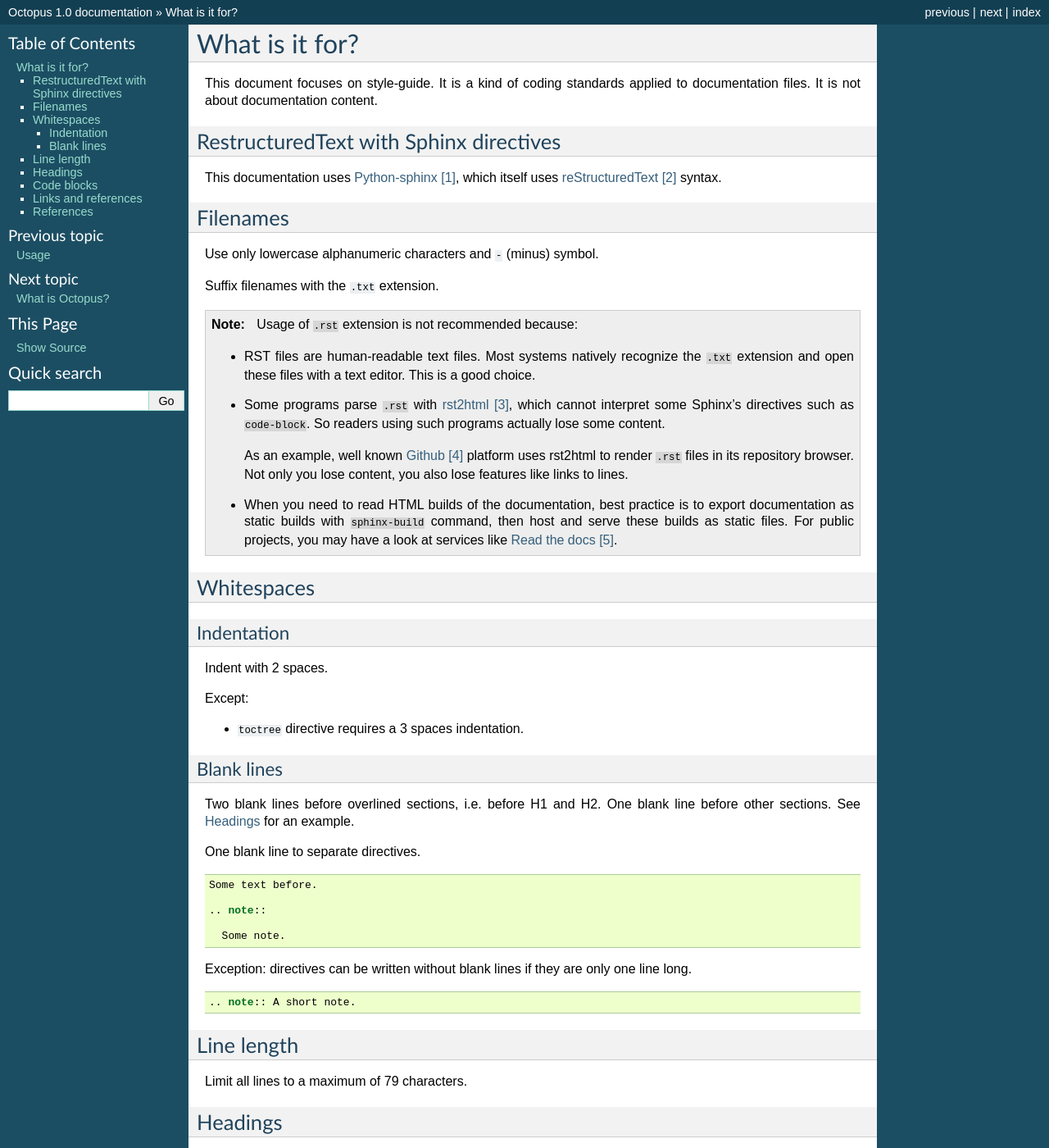
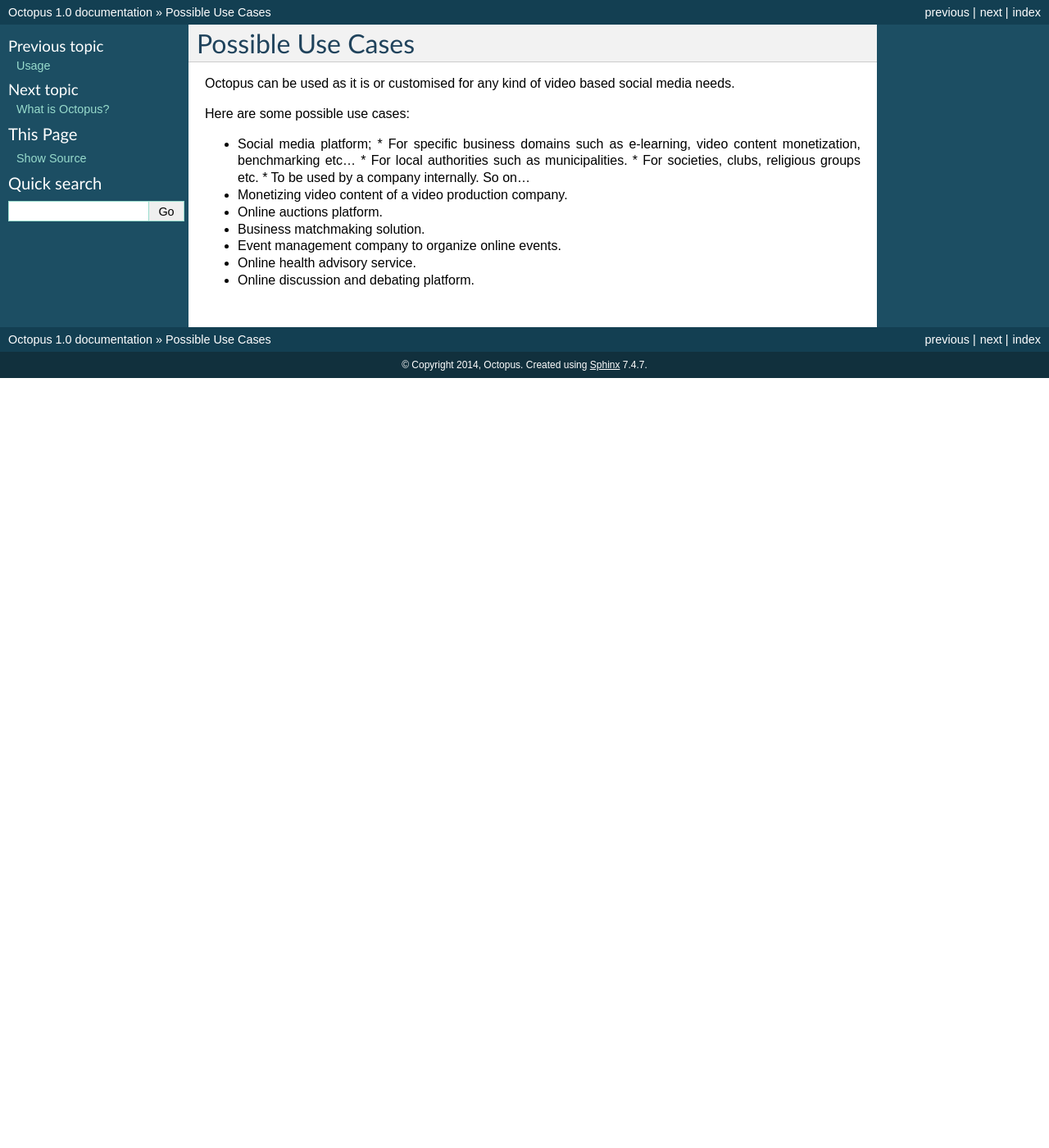
Before and after one commit to doganbros/doctopus, a Sphinx documentation site: the page built from docs/whatisitfor.txt, in a window 1280 px wide and 1400 px high. Shown: the whole window at 82% size. Built offline with Sphinx 7.4.7, drawn with Linux system fonts in a browser that asks for light colours; pages that are not in the unit, such as notebooks, are missing from menus; some of the changed text lies outside the part shown.

Commit message:
Update whatisitfor.txt

```diff
--- a/docs/whatisitfor.txt
+++ b/docs/whatisitfor.txt
@@ -1,209 +1,26 @@
 #########################
-What is it for?
+Possible Use Cases
 #########################
 
-This document focuses on style-guide.
-It is a kind of coding standards applied to documentation files.
-It is not about documentation content.
+Octopus can be used as it is or customised for any kind of video based social media needs.
 
+Here are some possible use cases:
 
-***************************************
-RestructuredText with Sphinx directives
-***************************************
+* Social media platform;
+  * For specific business domains such as e-learning, video content monetization, benchmarking etc...
+  * For local authorities such as municipalities.
+  * For societies, clubs, religious groups etc.
+  * To be used by a company internally.
+  So on...
 
-This documentation uses `Python-sphinx`_, which itself uses `reStructuredText`_
-syntax.
+* Monetizing video content of a video production company.
 
+* Online auctions platform.
 
-*********
-Filenames
-*********
+* Business matchmaking solution.
 
-Use only lowercase alphanumeric characters and ``-`` (minus) symbol.
+* Event management company to organize online events.
 
-Suffix filenames with the ``.txt`` extension.
+* Online health advisory service.
 
-.. note::
-
-  Usage of ``.rst`` extension is not recommended because:
-
-  * RST files are human-readable text files. Most systems natively recognize
-    the ``.txt`` extension and open these files with a text editor. This is
-    a good choice.
-
-  * Some programs parse ``.rst`` with `rst2html`_, which cannot interpret some
-    Sphinx's directives such as ``code-block``. So readers using such programs
-    actually lose some content.
-
-    As an example, well known `Github`_ platform uses rst2html
-    to render ``.rst`` files in its repository browser. Not only you lose
-    content, you also lose features like links to lines.
-
-  * When you need to read HTML builds of the documentation, best practice is to
-    export documentation as static builds with ``sphinx-build`` command, then
-    host and serve these builds as static files. For public projects, you may
-    have a look at services like `Read the docs`_.
-
-
-***********
-Whitespaces
-***********
-
-Indentation
-===========
-
-Indent with 2 spaces.
-
-Except:
-
-* ``toctree`` directive requires a 3 spaces indentation.
-
-Blank lines
-===========
-
-Two blank lines before overlined sections, i.e. before H1 and H2.
-One blank line before other sections.
-See `Headings`_ for an example.
-
-One blank line to separate directives.
-
-.. code-block:: rst
-
-  Some text before.
-
-  .. note::
-
-    Some note.
-
-Exception: directives can be written without blank lines if they are only one
-line long.
-
-.. code-block:: rst
-
-  .. note:: A short note.
-
-
-***********
-Line length
-***********
-
-Limit all lines to a maximum of 79 characters.
-
-
-********
-Headings
-********
-
-Use the following symbols to create headings:
-
-#. ``#`` with overline
-#. ``*`` with overline
-#. ``=``
-#. ``-``
-#. ``^``
-#. ``"``
-
-As an example:
-
-.. code-block:: rst
-
-  ##################
-  H1: document title
-  ##################
-
-  Introduction text.
-
-
-  *********
-  Sample H2
-  *********
-
-  Sample content.
-
-
-  **********
-  Another H2
-  **********
-
-  Sample H3
-  =========
-
-  Sample H4
-  ---------
-
-  Sample H5
-  ^^^^^^^^^
-
-  Sample H6
-  """""""""
-
-  And some text.
-
-If you need more than heading level 4 (i.e. H5 or H6), then you should consider
-creating a new document.
-
-There should be only one H1 in a document.
-
-.. note::
-
-  See also `Sphinx's documentation about sections`_.
-
-
-***********
-Code blocks
-***********
-
-Use the ``code-block`` directive **and** specify the programming language. As
-an example:
-
-.. code-block:: rst
-
-  .. code-block:: python
-
-    import this
-
-
-********************
-Links and references
-********************
-
-Use links and references footnotes with the ``target-notes`` directive.
-As an example:
-
-.. code-block:: rst
-
-  #############
-  Some document
-  #############
-
-  Some text which includes links to `Example website`_ and many other links.
-
-  `Example website`_ can be referenced multiple times.
-
-  (... document content...)
-
-  And at the end of the document...
-
-  **********
-  References
-  **********
-
-  .. target-notes::
-
-  .. _`Example website`: http://www.example.com/
-
-
-**********
-References
-**********
-
-.. target-notes::
-
-.. _`Python-sphinx`: http://sphinx.pocoo.org/
-.. _`reStructuredText`: http://docutils.sourceforge.net/rst.html
-.. _`rst2html`:
-   http://docutils.sourceforge.net/docs/user/tools.html#rst2html-py
-.. _`Github`: https://github.com
-.. _`Read the docs`: http://readthedocs.org
-.. _`Sphinx's documentation about sections`:
-   http://sphinx.pocoo.org/rest.html#sections
+* Online discussion and debating platform.
```
